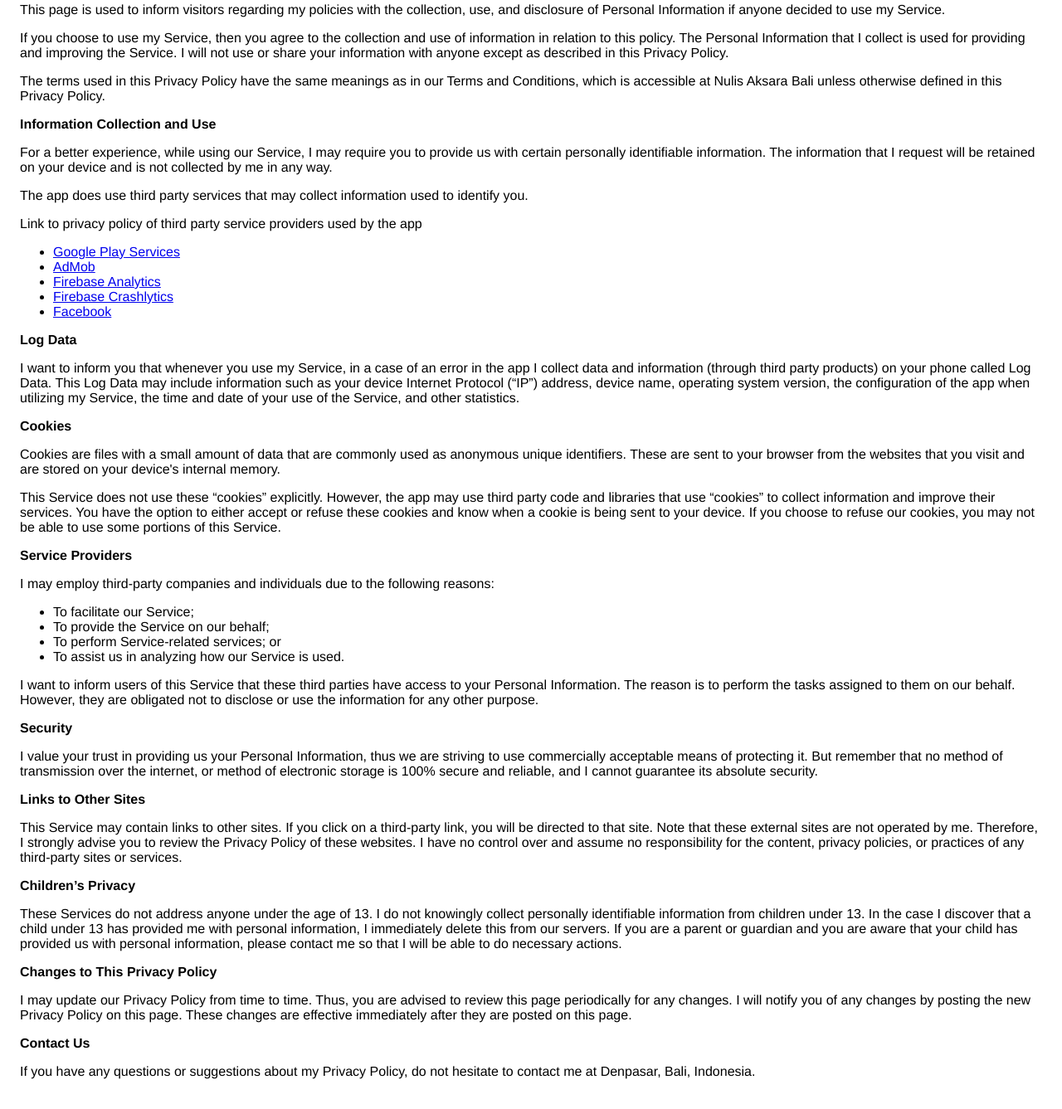
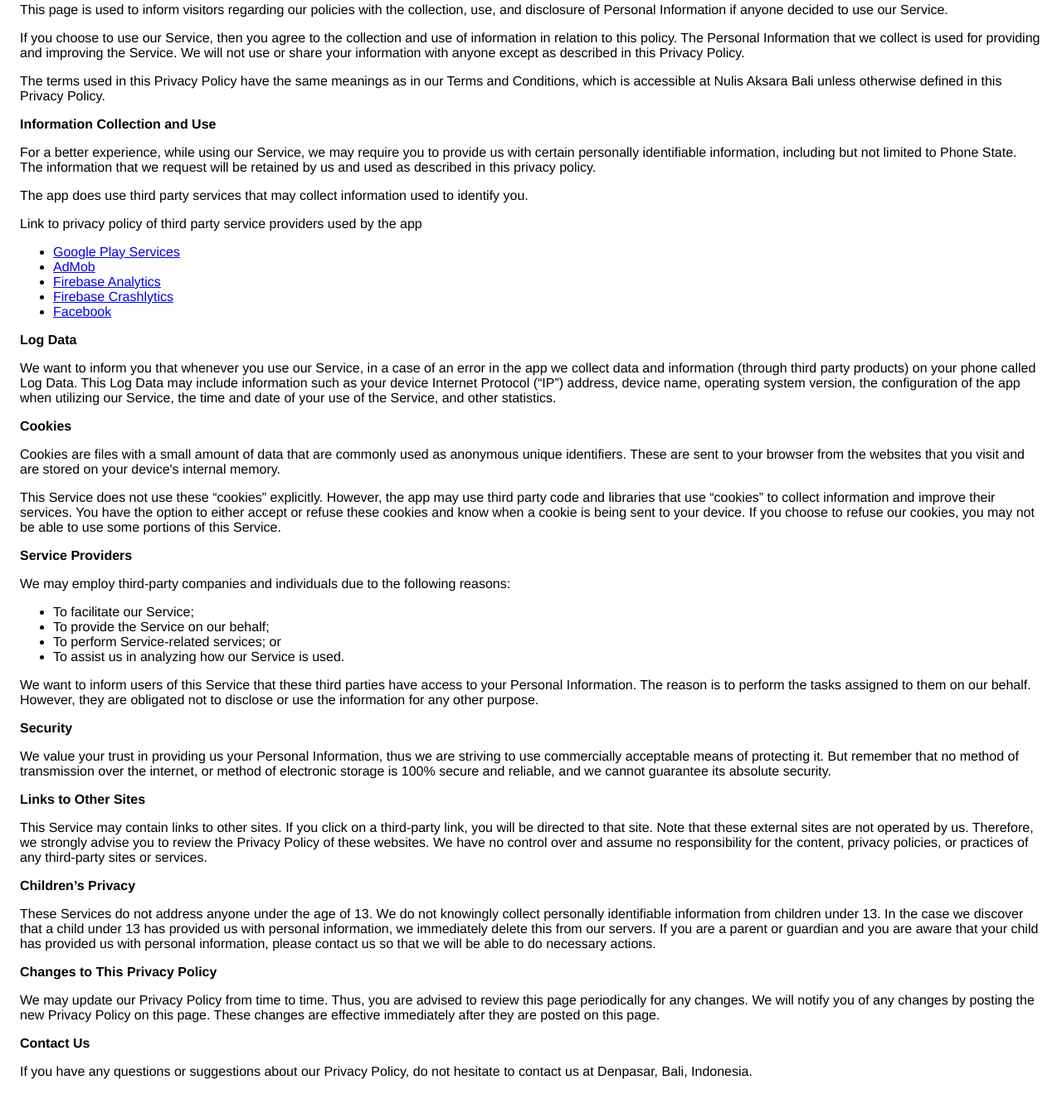
Before and after one commit to aksarabali/aksarabali.github.io, a plain HTML site: page privacy_policy.html in a window 1280 px wide. Shown: the part 123-1460 px from the top of the page at 83% size. Drawn offline with Linux system fonts and the light colour scheme.

Commit message:
Update privacy_policy.html

```diff
--- a/privacy_policy.html
+++ b/privacy_policy.html
@@ -14,15 +14,15 @@
                     use as is.
                   </p> <p>
                     This page is used to inform visitors regarding
-                    my policies with the collection, use, and
+                    our policies with the collection, use, and
                     disclosure of Personal Information if anyone decided to use
-                    my Service.
+                    our Service.
                   </p> <p>
-                    If you choose to use my Service, then you agree
+                    If you choose to use our Service, then you agree
                     to the collection and use of information in relation to this
-                    policy. The Personal Information that I collect is
+                    policy. The Personal Information that we collect is
                     used for providing and improving the Service.
-                    I will not use or share your
+                    We will not use or share your
                     information with anyone except as described in this Privacy
                     Policy.
                   </p> <p>
@@ -32,10 +32,10 @@
                     Policy.
                   </p> <p><strong>Information Collection and Use</strong></p> <p>
                     For a better experience, while using our Service,
-                    I may require you to provide us with certain
-                    personally identifiable information. The
-                    information that I request will be
-                    retained on your device and is not collected by me in any way.
+                    we may require you to provide us with certain
+                    personally identifiable information, including but not limited to Phone State. The
+                    information that we request will be
+                    retained by us and used as described in this privacy policy.
                   </p> <p>
                     The app does use third party services that may collect
                     information used to identify you.
@@ -43,14 +43,14 @@
                       Link to privacy policy of third party service providers
                       used by the app
                     </p> <ul><li><a href="https://www.google.com/policies/privacy/" target="_blank">Google Play Services</a></li><li><a href="https://support.google.com/admob/answer/6128543?hl=en" target="_blank">AdMob</a></li><li><a href="https://firebase.google.com/policies/analytics" target="_blank">Firebase Analytics</a></li><li><a href="https://firebase.google.com/terms/crashlytics" target="_blank">Firebase Crashlytics</a></li><li><a href="https://www.facebook.com/about/privacy" target="_blank">Facebook</a></li><!----><!----><!----><!----><!----><!----><!----><!----><!----></ul></div> <p><strong>Log Data</strong></p> <p>
-                    I want to inform you that whenever
-                    you use my Service, in a case of an error in the
-                    app I collect data and information (through third
+                    We want to inform you that whenever
+                    you use our Service, in a case of an error in the
+                    app we collect data and information (through third
                     party products) on your phone called Log Data. This Log Data
                     may include information such as your device Internet
                     Protocol (“IP”) address, device name, operating system
                     version, the configuration of the app when utilizing
-                    my Service, the time and date of your use of the
+                    our Service, the time and date of your use of the
                     Service, and other statistics.
                   </p> <p><strong>Cookies</strong></p> <p>
                     Cookies are files with a small amount of data that are
@@ -66,53 +66,53 @@
                     device. If you choose to refuse our cookies, you may not be
                     able to use some portions of this Service.
                   </p> <p><strong>Service Providers</strong></p> <p>
-                    I may employ third-party companies
+                    We may employ third-party companies
                     and individuals due to the following reasons:
                   </p> <ul><li>To facilitate our Service;</li> <li>To provide the Service on our behalf;</li> <li>To perform Service-related services; or</li> <li>To assist us in analyzing how our Service is used.</li></ul> <p>
-                    I want to inform users of this
+                    We want to inform users of this
                     Service that these third parties have access to your
                     Personal Information. The reason is to perform the tasks
                     assigned to them on our behalf. However, they are obligated
                     not to disclose or use the information for any other
                     purpose.
                   </p> <p><strong>Security</strong></p> <p>
-                    I value your trust in providing us
+                    We value your trust in providing us
                     your Personal Information, thus we are striving to use
                     commercially acceptable means of protecting it. But remember
                     that no method of transmission over the internet, or method
                     of electronic storage is 100% secure and reliable, and
-                    I cannot guarantee its absolute security.
+                    we cannot guarantee its absolute security.
                   </p> <p><strong>Links to Other Sites</strong></p> <p>
                     This Service may contain links to other sites. If you click
                     on a third-party link, you will be directed to that site.
                     Note that these external sites are not operated by
-                    me. Therefore, I strongly advise you to
+                    us. Therefore, we strongly advise you to
                     review the Privacy Policy of these websites.
-                    I have no control over and assume no
+                    We have no control over and assume no
                     responsibility for the content, privacy policies, or
                     practices of any third-party sites or services.
                   </p> <p><strong>Children’s Privacy</strong></p> <p>
                     These Services do not address anyone under the age of 13.
-                    I do not knowingly collect personally
+                    We do not knowingly collect personally
                     identifiable information from children under 13. In the case
-                    I discover that a child under 13 has provided
-                    me with personal information,
-                    I immediately delete this from our servers. If you
+                    we discover that a child under 13 has provided
+                    us with personal information,
+                    we immediately delete this from our servers. If you
                     are a parent or guardian and you are aware that your child
                     has provided us with personal information, please contact
-                    me so that I will be able to do
+                    us so that we will be able to do
                     necessary actions.
                   </p> <p><strong>Changes to This Privacy Policy</strong></p> <p>
-                    I may update our Privacy Policy from
+                    We may update our Privacy Policy from
                     time to time. Thus, you are advised to review this page
-                    periodically for any changes. I will
+                    periodically for any changes. We will
                     notify you of any changes by posting the new Privacy Policy
                     on this page. These changes are effective immediately after
                     they are posted on this page.
                   </p> <p><strong>Contact Us</strong></p> <p>
                     If you have any questions or suggestions about
-                    my Privacy Policy, do not hesitate to contact
-                    me at Denpasar, Bali, Indonesia.
+                    our Privacy Policy, do not hesitate to contact
+                    us at Denpasar, Bali, Indonesia.
                   </p>
     </body>
     </html>
```
